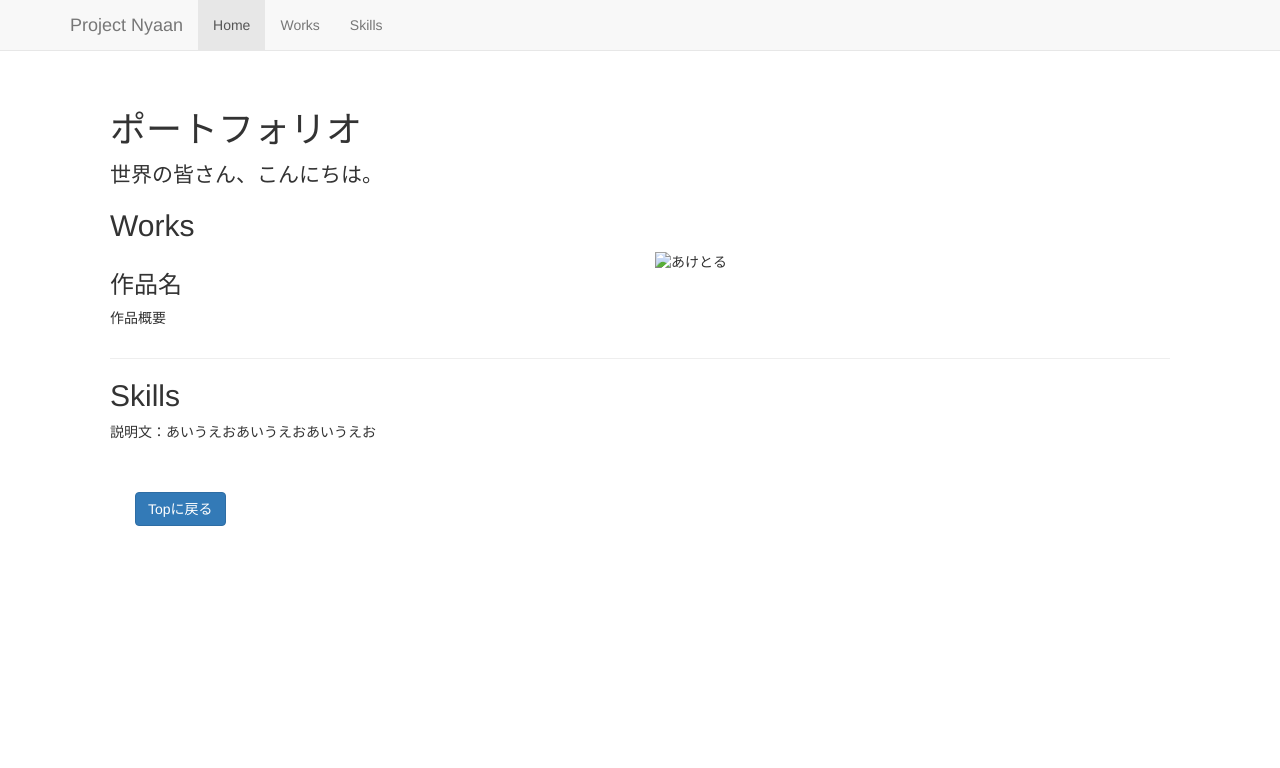
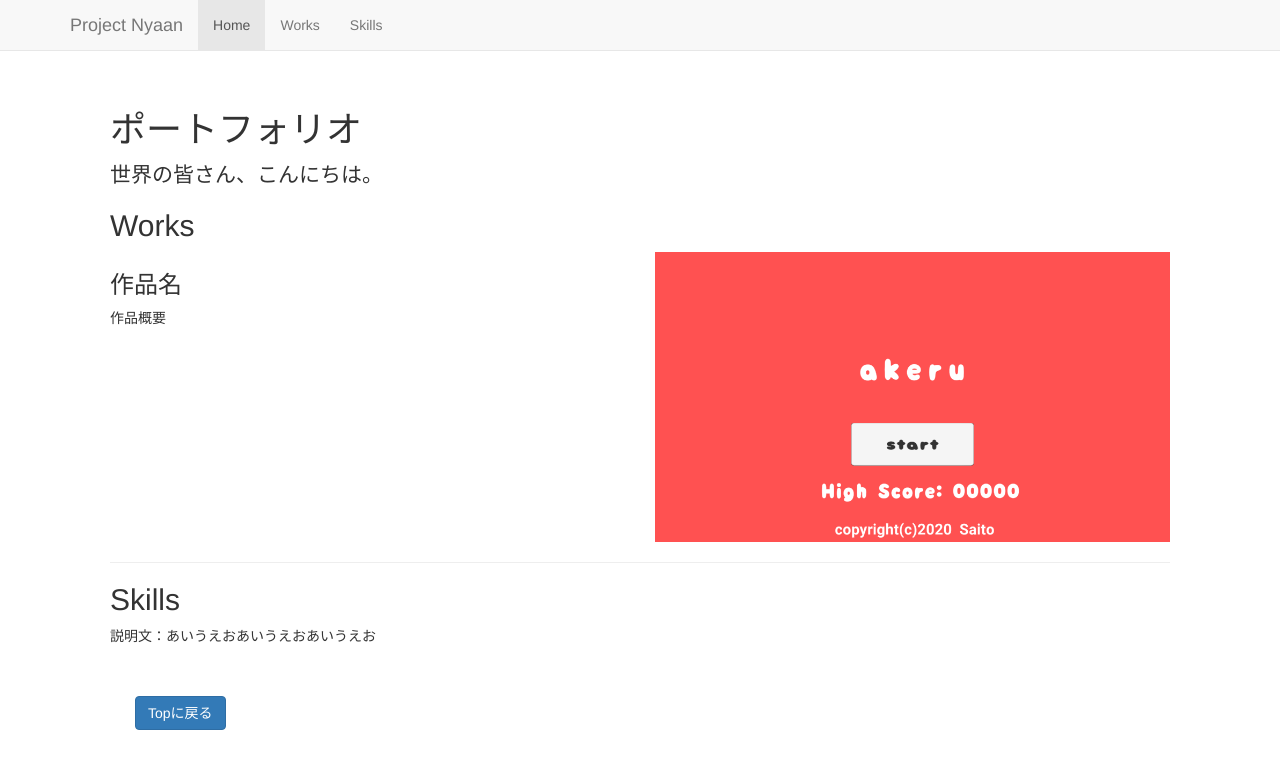
Before and after one commit to saito-dat/portfolio, a plain HTML site: page index.html in a window 1280 px wide. Drawn offline with nearby package versions, Linux system fonts and the light colour scheme.

Commit message:
画像追加

```diff
--- a/index.html
+++ b/index.html
@@ -49,16 +49,16 @@
             <h1>ポートフォリオ</h1>
             <p class="lead">世界の皆さん、こんにちは。</p>
             <h2 id="works">Works</h2>
+
             <div class="row">
               <div class="col-sm-6">
                 <h3>作品名</h3>
                 <p>作品概要</p>
                 </div>
                 <div class="col-sm-6">
-                  <img class="img-responsive" src="game.png" alt="あけとる">
-                  </div>
-
-                  </div>
+                  <img class="img-responsive" src="images/img.png" alt="あけとる">
+                </div>
+                </div>
             <hr>
             <h2 id="skills">Skills</h2>
             <p>説明文：あいうえおあいうえおあいうえお</p>
```
Also changed, not shown: images/img.png (added).
